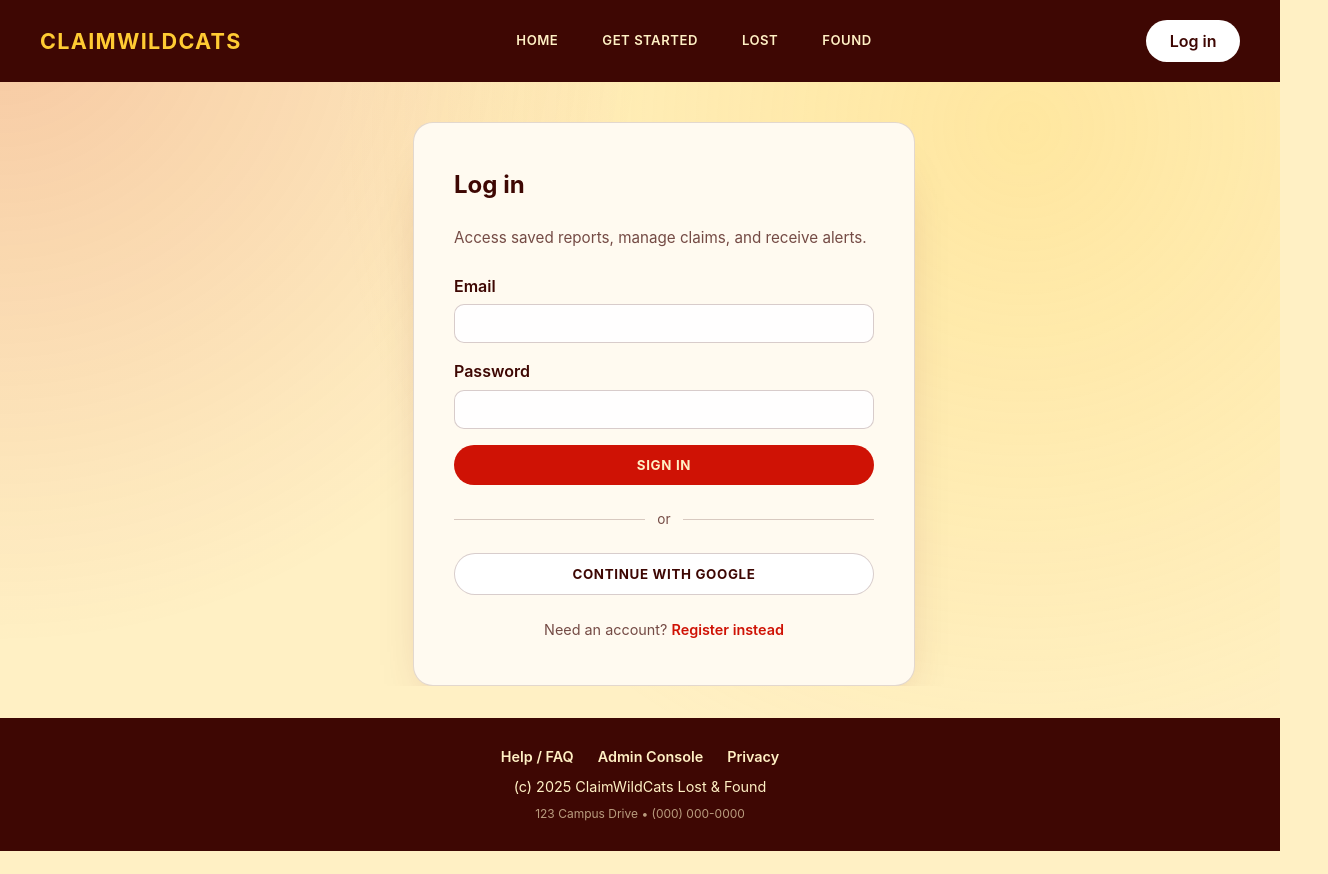
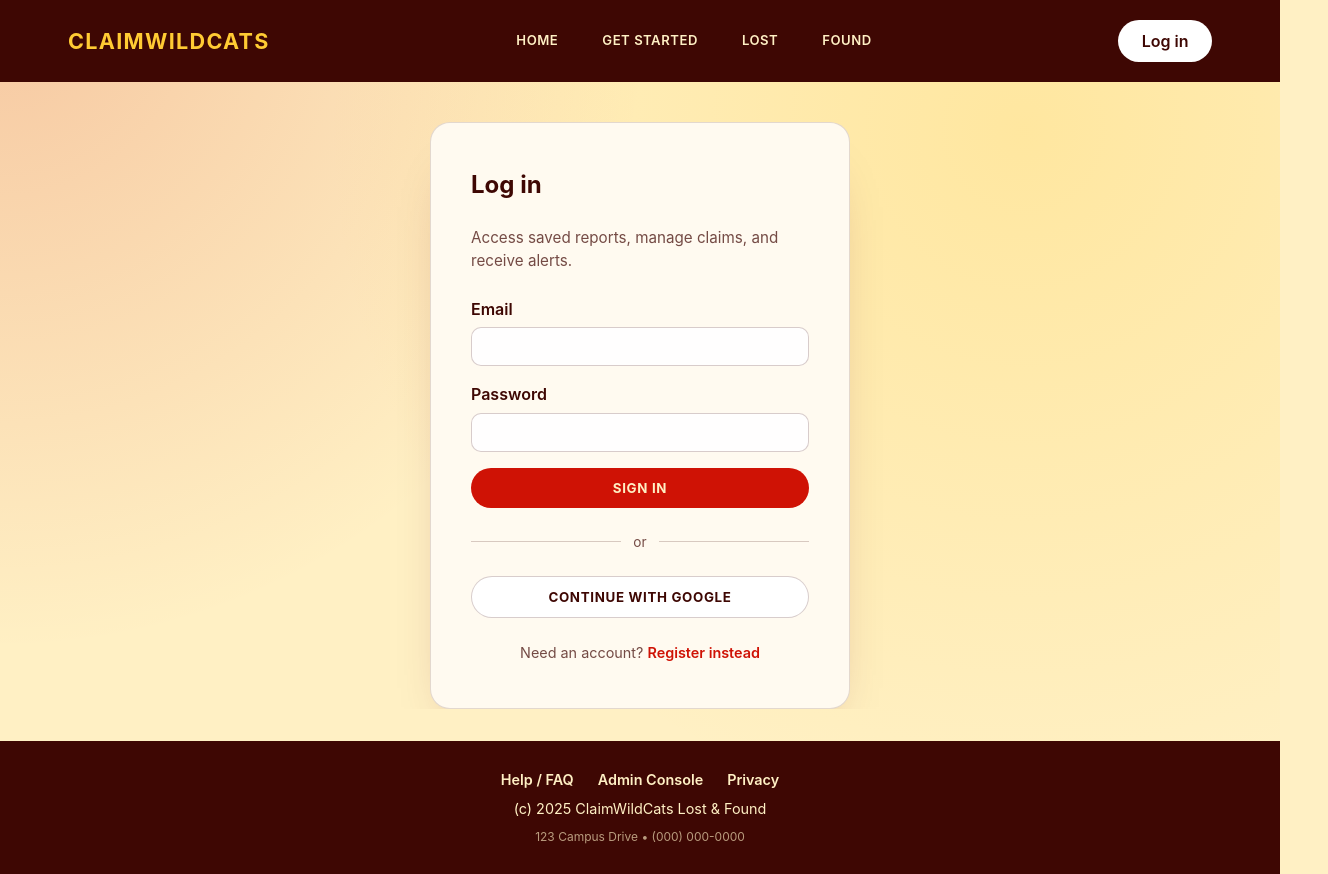
Before and after one commit to primzcm/ClaimWildCats, a React (Vite) app in the folder frontend/: page /auth/login in a window 1280 px wide. Shown: the whole page, 1328 px wide, since content can reach past the window. Before the commit the page ends 851 px from the top, so only its background shows below. Built offline with nearby package versions, Linux system fonts and the light colour scheme; no server answers.

Commit message:
Add overflow prevention and media sizing styles
Added styles to prevent overflow and ensure media fits within layout.

```diff
--- a/frontend/src/index.css
+++ b/frontend/src/index.css
@@ -37,6 +37,18 @@ body {
     radial-gradient(circle at 80% 15%, rgba(255, 203, 51, 0.25), transparent 55%),
     var(--color-cream);
   color: var(--color-burgundy-dark);
+  overflow-x: hidden;
+}
+
+/* Prevent overflow from padding + width */
+* {
+  box-sizing: border-box;
+}
+
+/* Force media to stay inside layout */
+img, video {
+  max-width: 100%;
+  height: auto;
 }
 
 #root {
```
